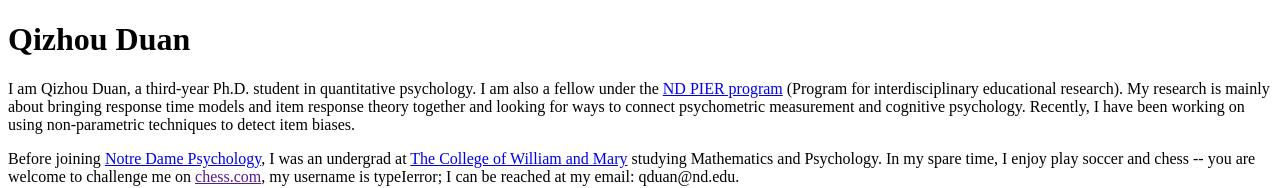
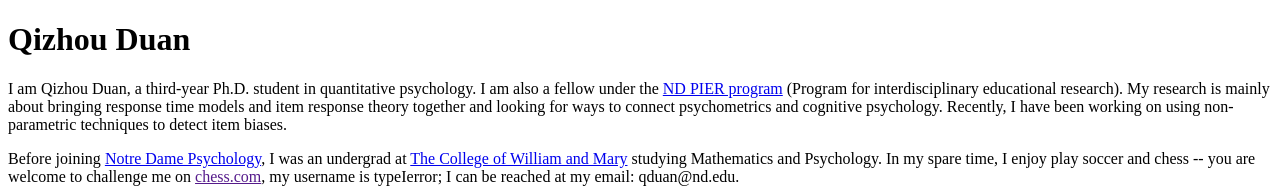
Before and after one commit to qizhouduan-nd/qizhouduan-nd.github.io, a plain HTML site: page index.html in a window 1280 px wide. Shown: the top 188 px of the page. Drawn offline with Linux system fonts and the light colour scheme.

Commit message:
Update index.html
updated the wording for psychometrics

```diff
--- a/index.html
+++ b/index.html
@@ -5,7 +5,7 @@
 
 <body>
 <h1> Qizhou Duan </h1>
-<p> I am Qizhou Duan, a third-year Ph.D. student in quantitative psychology. I am also a fellow under the <a href = "https://iei.nd.edu/initiatives/pier">ND PIER program</a> (Program for interdisciplinary educational research). My research is mainly about bringing response time models and item response theory together and looking for ways to connect psychometric measurement and cognitive psychology. Recently, I have been working on using non-parametric techniques to detect item biases. </p>
+<p> I am Qizhou Duan, a third-year Ph.D. student in quantitative psychology. I am also a fellow under the <a href = "https://iei.nd.edu/initiatives/pier">ND PIER program</a> (Program for interdisciplinary educational research). My research is mainly about bringing response time models and item response theory together and looking for ways to connect psychometrics and cognitive psychology. Recently, I have been working on using non-parametric techniques to detect item biases. </p>
 
 <p> Before joining  <a href = "https://psychology.nd.edu/"> Notre Dame Psychology</a>, I was an undergrad at <a href = "https://www.wm.edu/"> The College of William and Mary</a> studying Mathematics and Psychology. In my spare time, I enjoy play soccer and chess -- you are welcome to challenge me on <a href "chess.com">chess.com</a>, my username is typeIerror; I can be reached at my email: qduan@nd.edu. </p>
 
```
